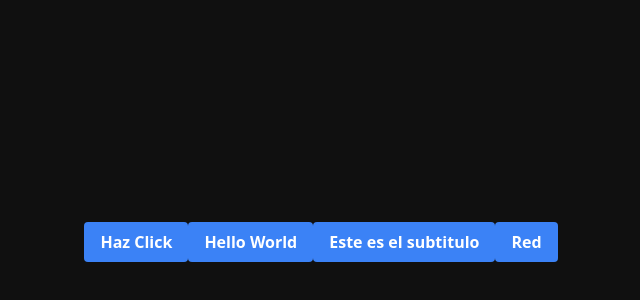
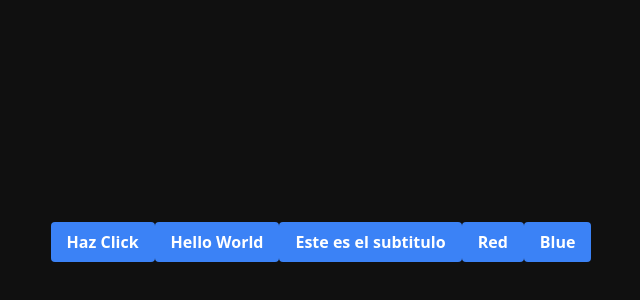
Before and after one commit to Miguel-T24/typescript-react-basics, a Next.js app: page / in a window 1280 px wide. Shown: the part 158-458 px from the top of the page, without its empty margins (319-959 px from the left). Built offline with nearby package versions, Linux system fonts and the light colour scheme.

Commit message:
Especificar que datos puede tener una variable

```diff
--- a/src/app/page.tsx
+++ b/src/app/page.tsx
@@ -4,7 +4,10 @@ let txButton:string = "Haz Click"
  type ButtonProps = {
   text : string,
   subtitle? :  string,
-  color? : string
+  color? : string,
+
+  // Puedo especificar que opciones son posibles
+  backgroundColor? : "Red" | "Green" | "Blue"
  }
 //  Los signos de interrogacion indican que la variable es opcional
 
@@ -18,7 +21,7 @@ function Button(props: ButtonProps){
   console.log("El numero es: ",suma(1,2));
 
   // Podria extraer cada variable y asignarla
-  const {text, subtitle, color} = props
+  const {text, subtitle, color, backgroundColor} = props
 
 
   return(
@@ -27,13 +30,14 @@ function Button(props: ButtonProps){
       <button>{text}</button>
       <button>{subtitle}</button>
       <button>{color}</button>
+      <button>{backgroundColor}</button>
     </>
   )
 }
 
 function Page(){
   return(
-  <Button text = "Hello World" subtitle = "Este es el subtitulo" color = "Red" />
+  <Button text = "Hello World" subtitle = "Este es el subtitulo" color = "Red" backgroundColor="Blue"/>
   )
 }
 
```
